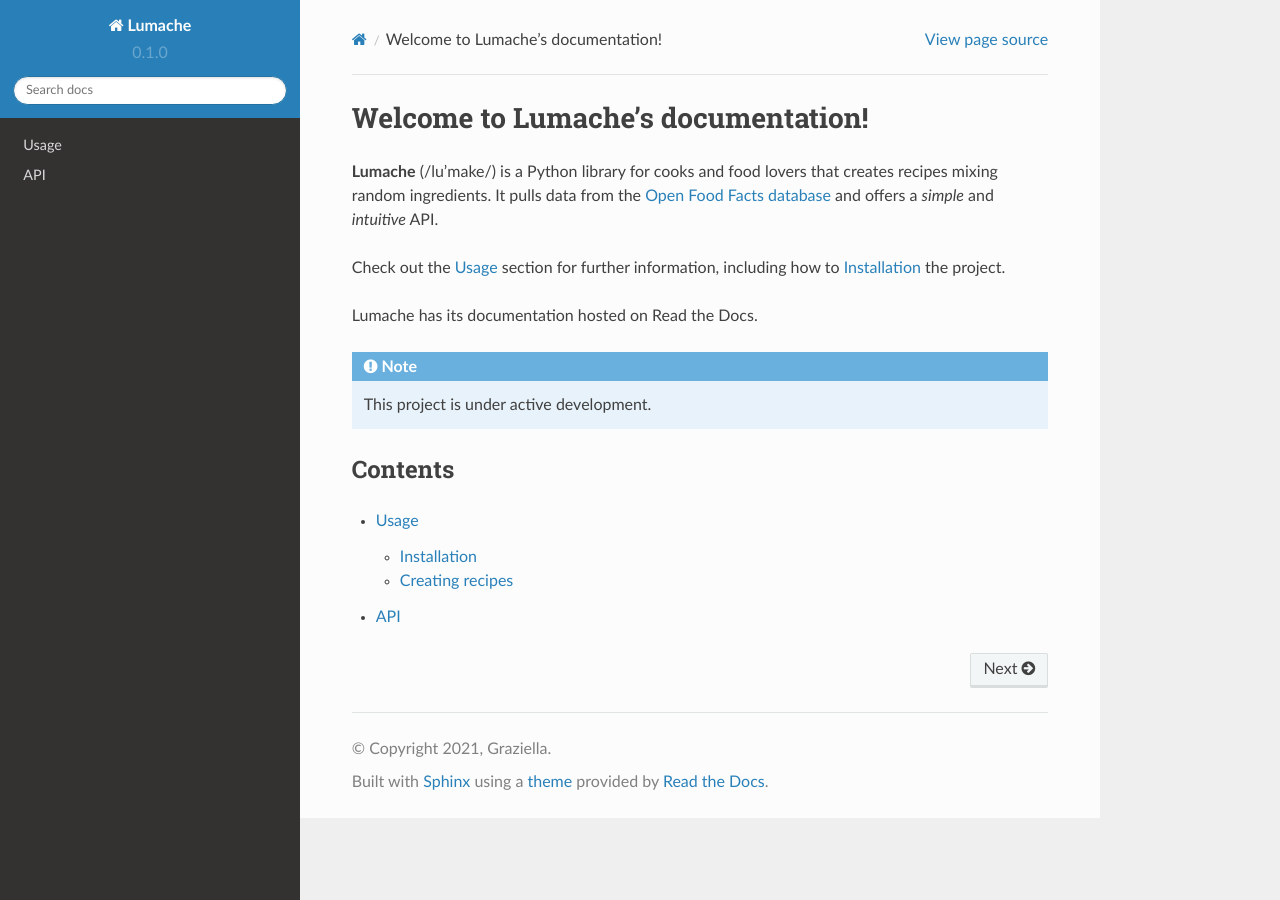
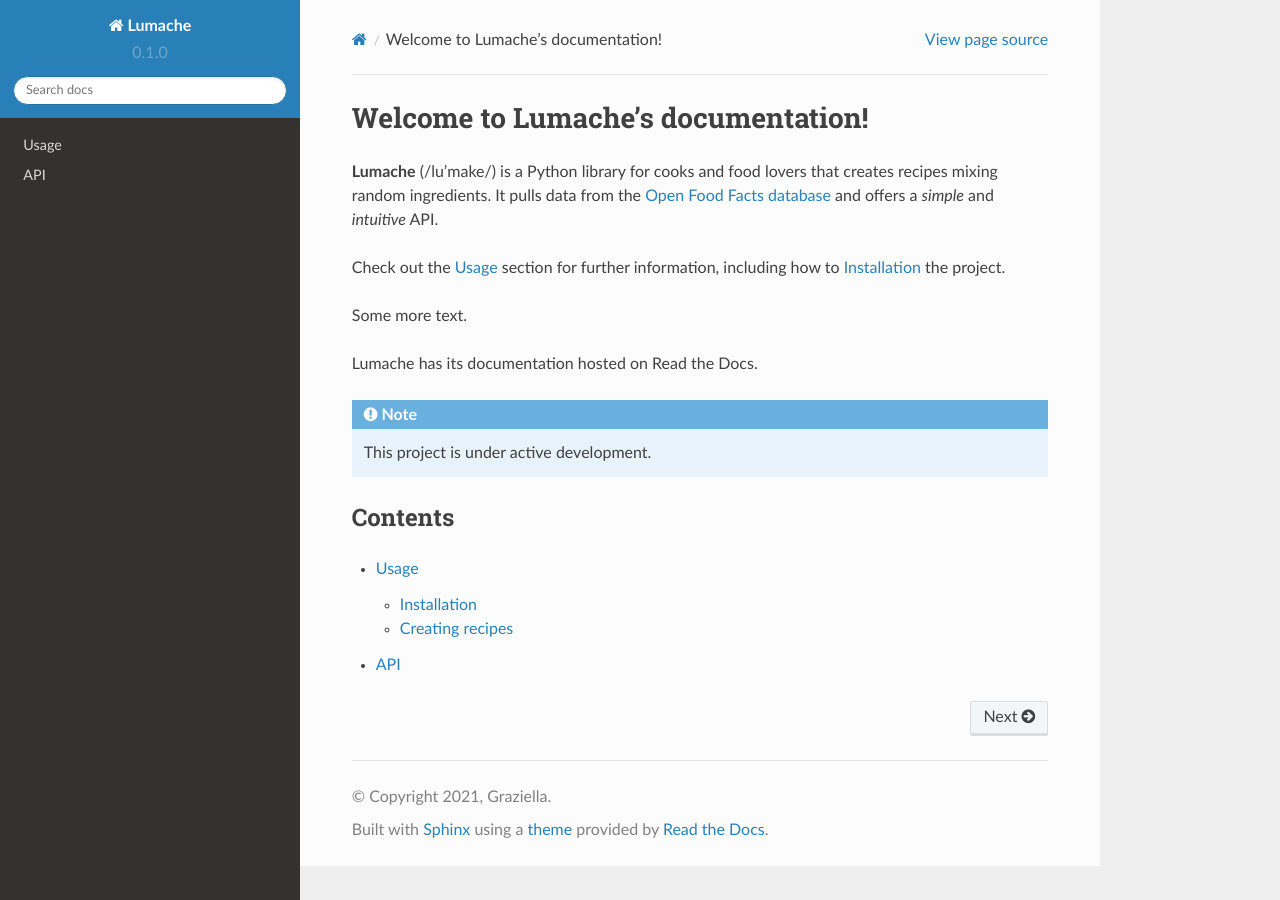
Before and after one commit to DoFiAn/rtd-tutorial, a Sphinx documentation site: the page built from docs/source/index.rst, in a window 1280 px wide. Built offline with Sphinx 7.4.7 and the Read the Docs theme 2.0.0, drawn with Linux system fonts in a browser that asks for light colours.

Commit message:
Test commit

```diff
--- a/docs/source/index.rst
+++ b/docs/source/index.rst
@@ -8,6 +8,8 @@ and offers a *simple* and *intuitive* API.
 
 Check out the :doc:`usage` section for further information, including
 how to :ref:`installation` the project.
+
+Some more text.
 
 
 Lumache has its documentation hosted on Read the Docs.
```
